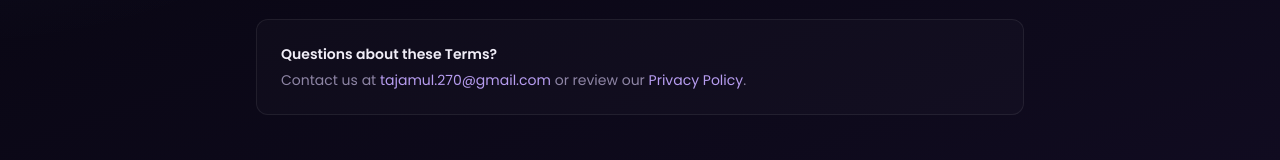
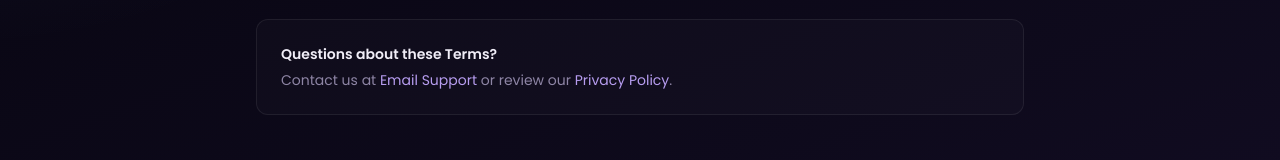
Before and after one commit to TAJAMUL11/Learntopia, a React (Vite) app: page /terms in a window 1280 px wide. Shown: the part 3467-3627 px from the top of the page. Built offline with nearby package versions, Linux system fonts and the light colour scheme; no server answers.

Commit message:
docs(legal,readme): update support email routing, user-focused terms, and project README

```diff
--- a/src/pages/Privacy.jsx
+++ b/src/pages/Privacy.jsx
@@ -146,7 +146,7 @@ const Privacy = () => (
         <p className="mt-1.5 text-sm text-ink-low">
           Contact us at{" "}
           <a href="mailto:tajamul.270@gmail.com" className="text-violet-400 hover:underline underline-offset-2">
-            tajamul.270@gmail.com
+            Email Privacy Team
           </a>
           {" "}or review our{" "}
           <Link to="/terms" className="text-violet-400 hover:underline underline-offset-2">Terms of Service</Link>.
--- a/src/pages/Terms.jsx
+++ b/src/pages/Terms.jsx
@@ -161,7 +161,7 @@ const Terms = () => (
         <p className="mt-1.5 text-sm text-ink-low">
           Contact us at{" "}
           <a href="mailto:tajamul.270@gmail.com" className="text-violet-400 hover:underline underline-offset-2">
-            tajamul.270@gmail.com
+            Email Support
           </a>
           {" "}or review our{" "}
           <Link to="/privacy" className="text-violet-400 hover:underline underline-offset-2">Privacy Policy</Link>.
```
Also changed, not shown: 1 other file (tests, documents, lock files or other folders).
